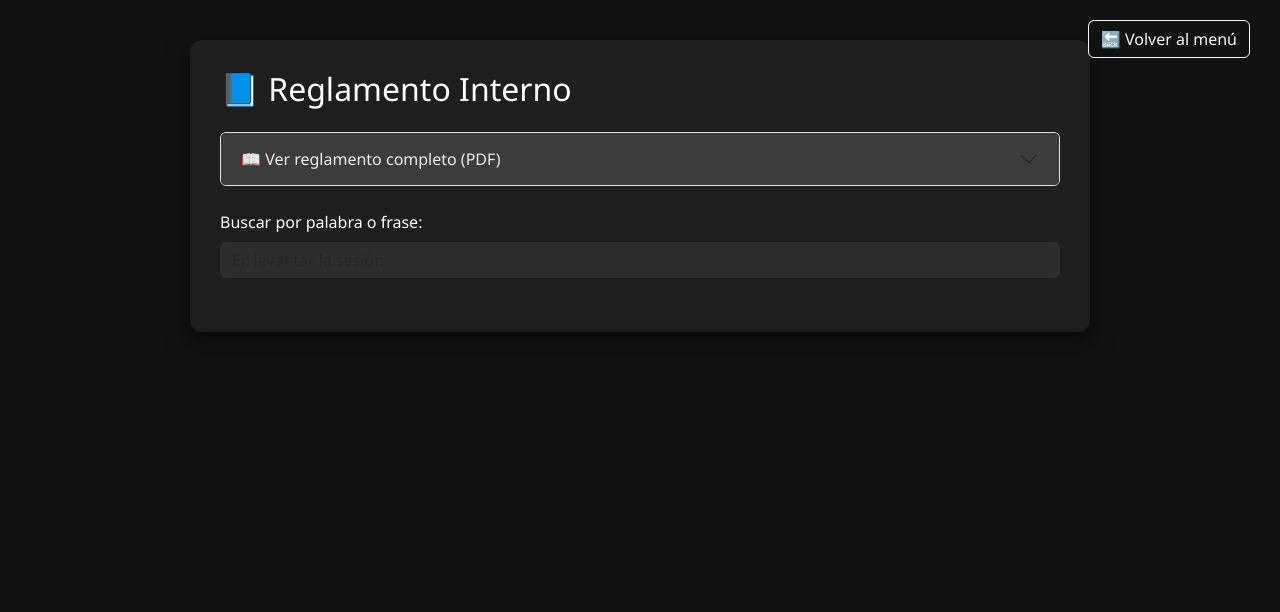
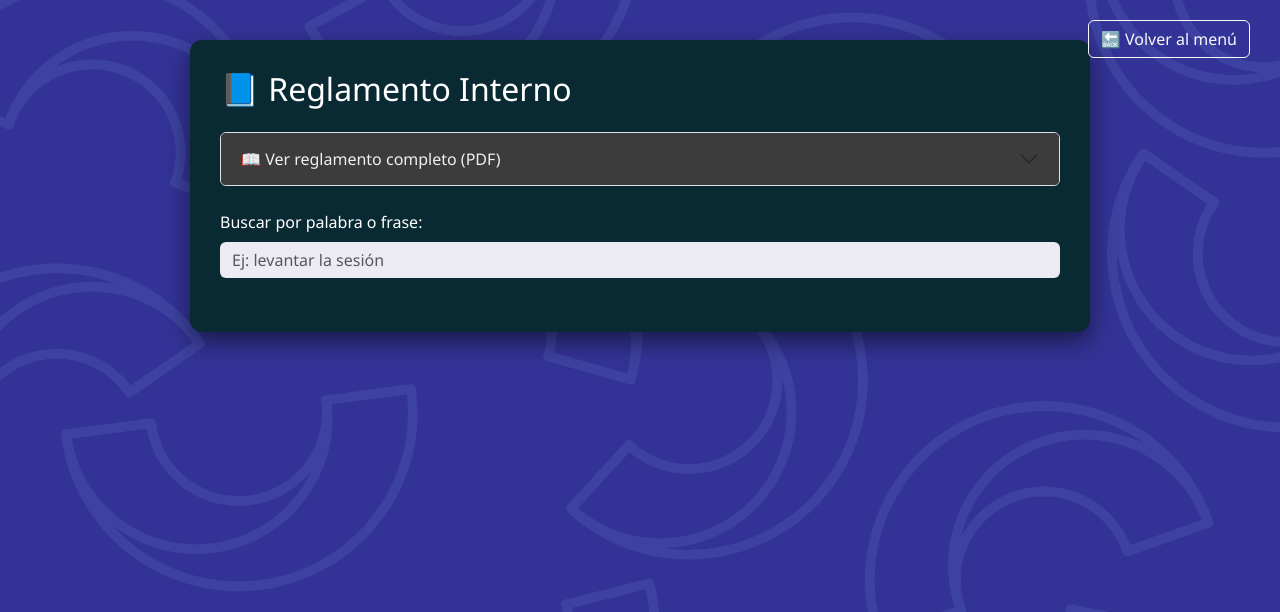
Before and after one commit to fran-2025-bd/forms, a Flask app: page /reglamento in a window 1280 px wide. Shown: the top 612 px of the page. Run offline with Flask 3, Linux system fonts and the light colour scheme.

Commit message:
Update reglamento.html

```diff
--- a/templates/reglamento.html
+++ b/templates/reglamento.html
@@ -10,7 +10,8 @@
 
     <style>
     body {
-            background-color: #121212;
+        background: url('{{ url_for("static", filename="img/fondo.jpg") }}') no-repeat center center fixed;
+        background-size: cover;
         color: #f0f0f0;
         font-family: 'Segoe UI', sans-serif;
         padding: 40px 20px;
@@ -18,13 +19,13 @@
     .container {
         max-width: 900px;
         margin: auto;
-            background-color: #1e1e1e;
+        background-color: #0a2a33;
         padding: 30px;
         border-radius: 12px;
         box-shadow: 0 10px 25px rgba(0, 0, 0, 0.5);
     }
     textarea.form-control, input.form-control {
-            background-color: #2c2c2c;
+        background-color: #ebebf1;
         color: #f0f0f0;
         border: none;
     }
@@ -42,7 +43,7 @@
         text-decoration: underline;
     }
     hr {
-            border-color: #444;
+        border-color: #3825a5;
     }
     .volver-btn {
         position: absolute;
@@ -50,6 +51,7 @@
         right: 30px;
     }
 </style>
+
 </head>
 <body>
 
```
Lines whose indentation alone changed are shown as unchanged.
